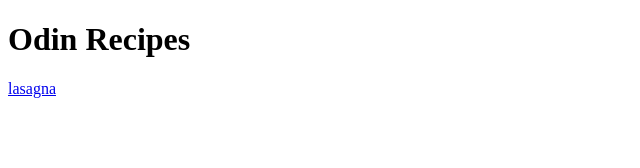
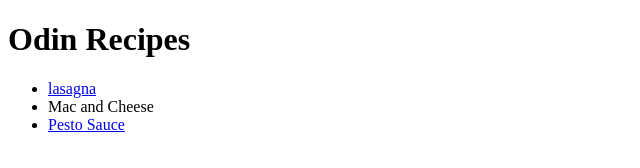
Before and after one commit to Foraner/odin-recipes, a plain HTML site: page index.html in a window 1280 px wide. Shown: the whole page, without its empty margins (0-640 px from the left). Drawn offline with Linux system fonts and the light colour scheme.

Commit message:
Two recipe headings added to the list

```diff
--- a/index.html
+++ b/index.html
@@ -6,6 +6,10 @@
     <body>
         <h1>Odin Recipes</h1>
 
-        <a href="recipes/lasagna.html">lasagna</a>
+    <ul>
+        <li><a href="recipes/lasagna.html">lasagna</a></li>
+        <li><a href="recipes/macandcheese.html"></a>Mac and Cheese</li>
+        <li><a href="pesto-sauce.html">Pesto Sauce</a></li>
+    </ul>
     </body>
 </html>
```
